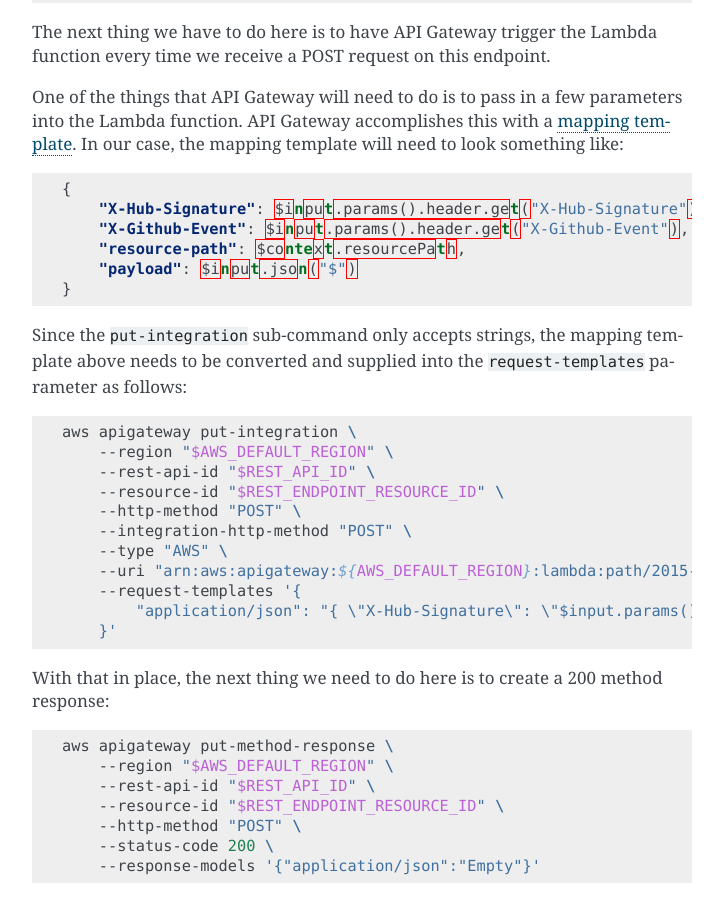
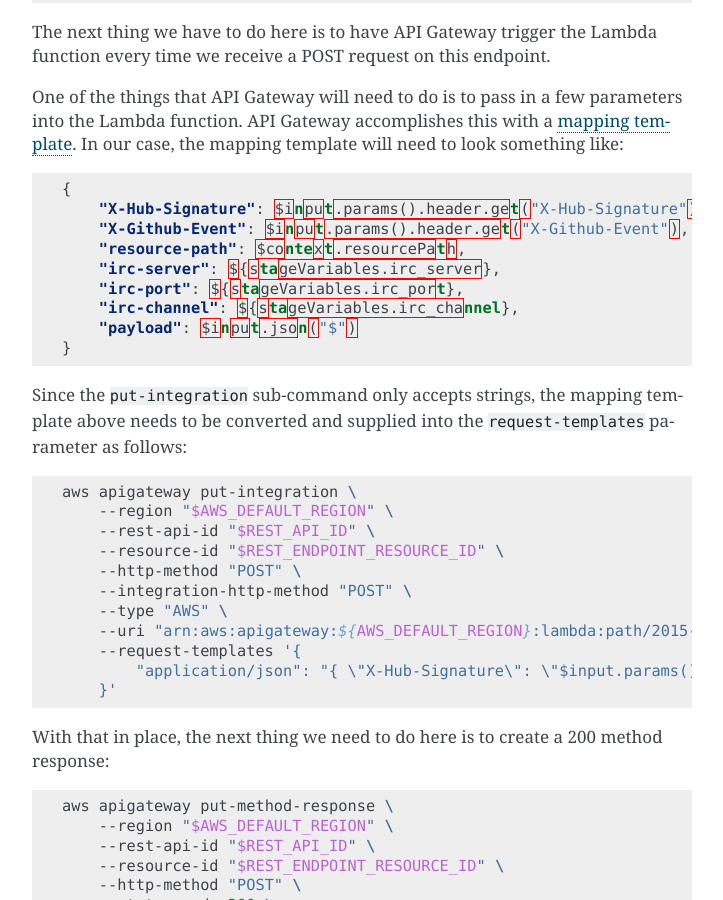
Before and after one commit to marvinpinto/irc-hooky, a Sphinx documentation site: the page built from docs/api_gateway.rst, in a window 1280 px wide and 900 px high, scrolled down 1889 px. Shown: the whole window, without its empty margins (388-1111 px from the left). Built offline with Sphinx 7.4.7, drawn with Linux system fonts in a browser that asks for light colours; some of the changed text lies outside the part shown.

Commit message:
Add documentation detailing how to add the needed stage variables

```diff
--- a/docs/api_gateway.rst
+++ b/docs/api_gateway.rst
@@ -116,6 +116,9 @@
         "X-Hub-Signature": $input.params().header.get("X-Hub-Signature"),
         "X-Github-Event": $input.params().header.get("X-Github-Event"),
         "resource-path": $context.resourcePath,
+        "irc-server": ${stageVariables.irc_server},
+        "irc-port": ${stageVariables.irc_port},
+        "irc-channel": ${stageVariables.irc_channel},
         "payload": $input.json("$")
     }
 
@@ -136,7 +139,7 @@
         --type "AWS" \
         --uri "arn:aws:apigateway:${AWS_DEFAULT_REGION}:lambda:path/2015-03-31/functions/${LAMBDA_FUNCTION_ARN}/invocations" \
         --request-templates '{
-            "application/json": "{ \"X-Hub-Signature\": \"$input.params().header.get(\"X-Hub-Signature\")\", \"X-Github-Event\": \"$input.params().header.get(\"X-Github-Event\")\", \"resource-path\": \"$context.resourcePath\", \"payload\": $input.json(\"$\") }"
+            "application/json": "{ \"X-Hub-Signature\": \"$input.params().header.get(\"X-Hub-Signature\")\", \"X-Github-Event\": \"$input.params().header.get(\"X-Github-Event\")\", \"resource-path\": \"$context.resourcePath\", \"irc-server\": \"${stageVariables.irc_server}\", \"irc-port\": \"${stageVariables.irc_port}\", \"irc-channel\": \"${stageVariables.irc_channel}\", \"payload\": $input.json(\"$\") }"
         }'
 
 With that in place, the next thing we need to do here is to create a 200 method
@@ -198,7 +201,12 @@
     aws apigateway create-deployment \
         --region "$AWS_DEFAULT_REGION" \
         --rest-api-id "$REST_API_ID" \
-        --stage-name "prod"
+        --stage-name "prod" \
+        --variables '{
+            "irc_server": "chat.freenode.net",
+            "irc_port": "6667",
+            "irc_channel": "##testtest"
+        }'
 
 And that should be it! Your new Lambda-backed API should be available at:
 
```
